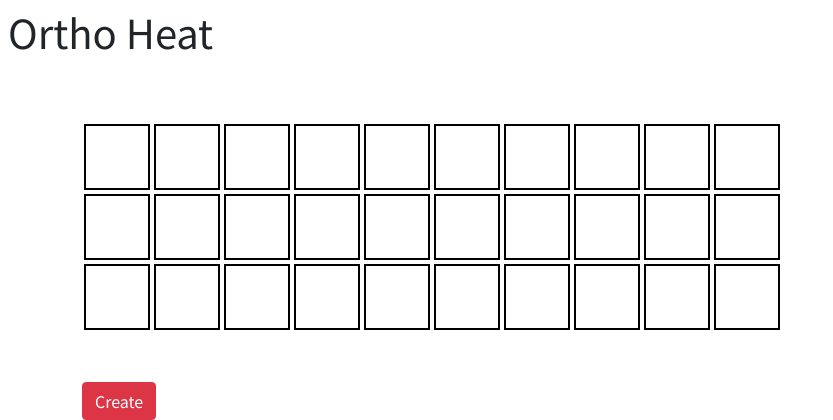
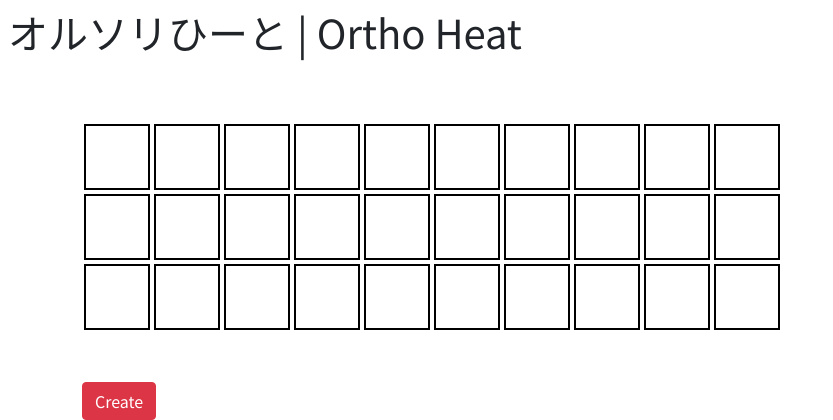
Before and after one commit to oha-Ohashi/CUICUI-typer, a Flask app: page /ortho_heat in a window 1280 px wide. Shown: the top 420 px of the page, without its empty margins (0-833 px from the left). Run offline with Flask 2, Linux system fonts and the light colour scheme; parts of the project's set-up code (start-up, migrations or seed data) failed here and were passed over.

Commit message:
Japanese title2

```diff
--- a/templates/ortho_heat.html
+++ b/templates/ortho_heat.html
@@ -7,12 +7,12 @@
 
 	<head prefix="og: http://ogp.me/ns#">
 	<!-- 共通設定 -->
-	<meta property="og:title" content="オルソリひーと|Ortho Heat">
+	<meta property="og:title" content="オルソリひーと | Ortho Heat">
 	<meta property="og:type" content="website">
 	<meta property="og:url" content="https://www.ketcha.xyz/ortho_heat">
 	<meta property="og:image" content="https://raw.githubusercontent.com/oha-Ohashi/cuicui/main/media/ortho_heat_ogp.png">
 	<!-- 以下省略可能ですが、site_name, description, localeは載せたほうがいいです。 -->
-	<meta property="og:site_name" content="オルソリひーと|Ortho Heat">
+	<meta property="og:site_name" content="オルソリひーと | Ortho Heat">
 	<meta property="og:description" content="キミのオルソリニアキーボードでヒートマップを作ろう！ | Create a heatmap with your ortho-linear keyboard!">
 	<meta property="og:locale" content="en_EN">
 	<!-- /共通設定 -->
@@ -32,13 +32,13 @@
     <!-- My CSS -->
     <link href="{{ url_for('static', filename='ortho_heat/ortho_heat.css') }}" rel="stylesheet">
 
-    <title>オルソリひーと|Ortho Heat | Create a heatmap with your ortho-linear keyboard</title>
+    <title>オルソリひーと | Ortho Heat | Create a heatmap with your ortho-linear keyboard</title>
   </head>
   <body>
         <!-- <div class="container"> -->
 		<div class="wrap">
 			<header>
-				<h1>Ortho Heat</h1>
+				<h1>オルソリひーと | Ortho Heat</h1>
 			</header>
 			<main class="container kojika-container">
 				<div class="heat-box heatmap">
```
